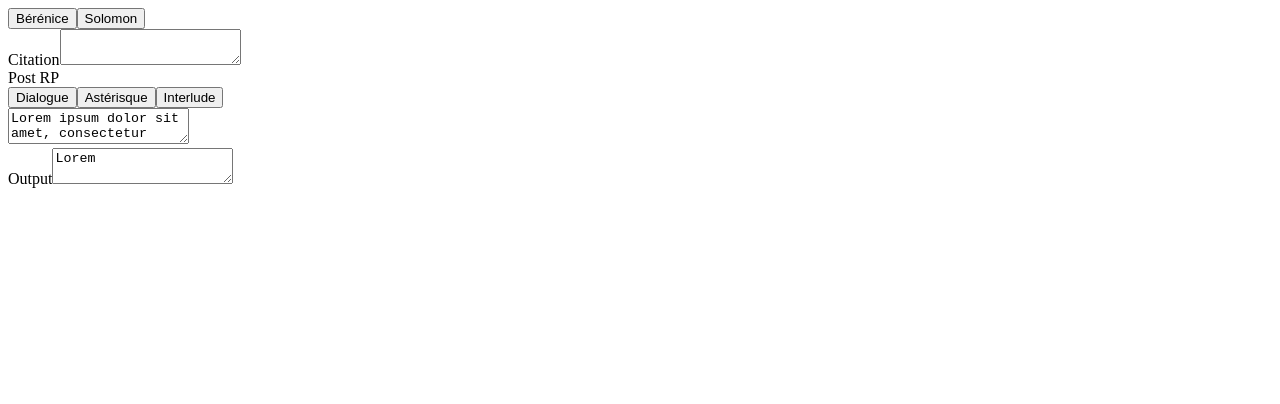
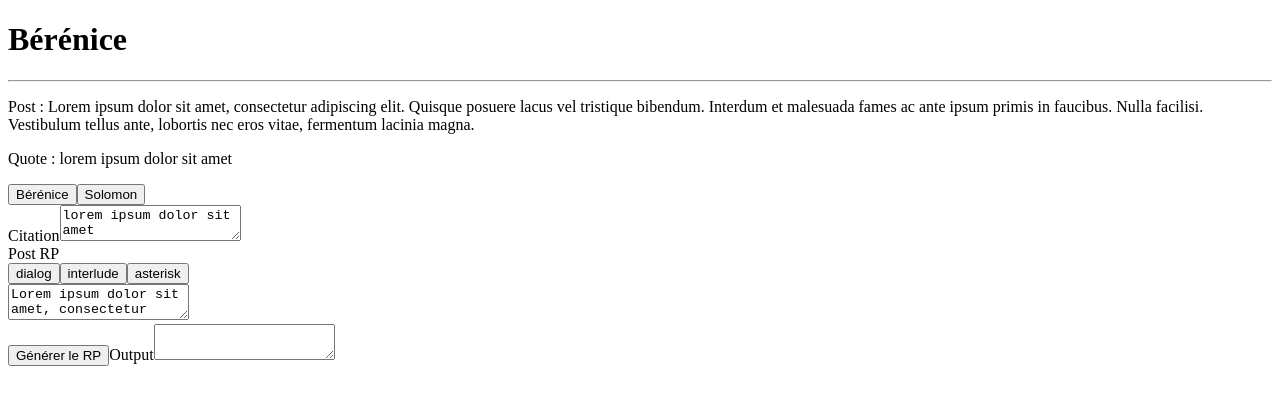
Before and after one commit to web-lux/forum-post-templater, a Vue app: page / in a window 1280 px wide. Shown: the top 404 px of the page. Built offline with nearby package versions, Linux system fonts and the light colour scheme; the HTML template or start-up script is replaced by a standard one.

Commit message:
wip: sub components + basic features

```diff
--- a/src/App.vue
+++ b/src/App.vue
@@ -1,94 +1,48 @@
 <script setup lang="ts">
-import { ref, useTemplateRef } from "vue";
-import { characterData } from "@/assets/characterData.ts";
+import { computed, ref } from "vue";
+import { characterData, PropertyName } from "@/assets/characterData.ts";
+import Ouput from "@/components/Ouput.vue";
+import FormatterInput from "@/components/FormatterInput.vue";
+import CharacterSelection from "@/components/CharacterSelection.vue";
 
-const currentCharacter = ref(characterData[0]);
-const postInputElement = useTemplateRef("post-input");
-const output = ref("Lorem");
-
-const previousPostState = ref();
+const currentCharacterIndex = ref(0);
+const currentCharacter = computed(() => characterData[currentCharacterIndex.value]);
 const post = ref(
   "Lorem ipsum dolor sit amet, consectetur adipiscing elit. Quisque posuere lacus vel tristique bibendum. Interdum et malesuada fames ac ante ipsum primis in faucibus. Nulla facilisi. Vestibulum tellus ante, lobortis nec eros vitae, fermentum lacinia magna.",
 );
-const quote = ref("");
+const quote = ref("lorem ipsum dolor sit amet");
 
-type possibleProperty =
-  | "color"
-  | "style"
-  | "wrapper"
-  | "quote"
-  | "dialog"
-  | "interlude"
-  | "asterisk";
-
-function replaceByFormatted(replacement: string, targetProperty: possibleProperty) {
+function replaceByFormatted(replacement: string, targetProperty: PropertyName) {
+  if (!currentCharacter.value[targetProperty]) return;
   return currentCharacter.value[targetProperty].replace("{{SLOT}}", replacement);
 }
 
-function applyDialog() {
-  if (!postInputElement.value) return;
-
-  const { selectionStart, selectionEnd, value } = postInputElement.value;
-  const before = value.substring(0, selectionStart);
-  const after = value.substring(selectionEnd);
-
-  previousPostState.value = post.value;
-
-  if (selectionStart !== selectionEnd) {
-    const selection = value.substring(selectionStart, selectionEnd);
-    const formattedSelection = replaceByFormatted(selection, "dialog");
-    post.value = `${before}${formattedSelection}${after}`;
-  } else {
-    post.value = `${before}${replaceByFormatted("", "dialog")}${after}`;
-  }
-
-  postInputElement.value.focus();
-}
-
-function handleReturn(e: KeyboardEvent) {
-  if (e.key === "z") {
-    post.value = previousPostState.value;
-  }
+function handleCharacterChange(index: number) {
+  if (currentCharacterIndex.value === index) return;
+  currentCharacterIndex.value = index;
 }
 </script>
 
 <template>
-  <aside class="character-selection">
-    <button>Bérénice</button>
-    <button>Solomon</button>
-  </aside>
+  <header>
+    <h1>{{ currentCharacter.name }}</h1>
+    <hr />
+    <p>Post : {{ post }}</p>
+    <p>Quote : {{ quote }}</p>
+  </header>
+
+  <CharacterSelection @change-current-character="handleCharacterChange"></CharacterSelection>
 
   <main>
-    <div class="input">
-      <div class="quote-field">
-        <label for="quote">Citation</label>
-        <textarea name="quote" id="quote" v-model="quote"></textarea>
-      </div>
+    <FormatterInput
+      :current-character
+      :replace-by-formatted
+      v-model:post="post"
+      v-model:quote="quote"
+      @update-post="(text) => (post = text)"
+    ></FormatterInput>
 
-      <div class="templater">
-        <label for="post">Post RP</label>
-        <div class="templater-input">
-          <div class="templater-buttons">
-            <button @click="applyDialog">Dialogue</button>
-            <button>Astérisque</button>
-            <button>Interlude</button>
-          </div>
-          <textarea
-            name="post"
-            id="post"
-            v-model="post"
-            placeholder="Lorem ispum..."
-            ref="post-input"
-            @keyup.ctrl="handleReturn"
-          ></textarea>
-        </div>
-      </div>
-    </div>
-
-    <div class="output">
-      <label for="result">Output</label>
-      <textarea name="result" id="result" class="result" readonly v-model="output"></textarea>
-    </div>
+    <Ouput :current-character :post :quote :replaceByFormatted></Ouput>
   </main>
 </template>
 
--- a/src/assets/characterData.ts
+++ b/src/assets/characterData.ts
@@ -1,13 +1,58 @@
-const ennie = {
-  color: "#93b2bd",
-  get style() {
-    return `<style>@import url(https://fonts.googleapis.com/css2?family=Bitter:ital,wght@0,100..900;1,100..900&family=Open+Sans:ital,wght@0,300..800;1,300..800&display=swap);.asterisk,.ennie b, .ennie strong{color:${this.color}}.ennie{text-align:justify;font-family:Bitter,Merriweather,Georgia,serif;font-size:14px}.ennie-quote{display:block;text-align:right;letter-spacing:5px;text-shadow:1px 0 0 #ff7979,-1px 0 0 #83e2ff;font-family:"Open Sans";text-transform:uppercase;font-weight:700}.ennie-interlude{display:block;border-left:solid 20px var(--dark);padding-left:12px}.ennie-interlude+br,.ennie-quote+br{display:none}.asterisk{font-weight:700;transform:scale(1.8);display:inline-block}.asterisk,.ennie b,.ennie strong, .ennie i,.ennie-interlude{font-size:inherit;font-family:inherit}</style>`;
+enum PropertyName {
+  COLOR = "color",
+  STYLE = "style",
+  WRAPPER = "wrapper",
+  QUOTE = "quote",
+  DIALOG = "dialog",
+  INTERLUDE = "interlude",
+  ASTERISK = "asterisk",
+  BR = "br",
+}
+
+interface CharacterDataI {
+  name: string;
+  [PropertyName.COLOR]: string;
+  [PropertyName.STYLE]: string;
+  [PropertyName.WRAPPER]: string;
+  [PropertyName.QUOTE]: string;
+  [PropertyName.DIALOG]: string;
+  [PropertyName.INTERLUDE]?: string;
+  [PropertyName.ASTERISK]?: string;
+  [PropertyName.BR]?: string;
+  formatButtons: PropertyName[];
+}
+
+const ennie: CharacterDataI = {
+  name: "Bérénice",
+  [PropertyName.COLOR]: "#93b2bd",
+  get [PropertyName.STYLE]() {
+    return `<style>@import url(https://fonts.googleapis.com/css2?family=Bitter:ital,wght@0,100..900;1,100..900&family=Open+Sans:ital,wght@0,300..800;1,300..800&display=swap);.asterisk,.ennie b, .ennie strong{color:${this[PropertyName.COLOR]}}.ennie{text-align:justify;font-family:Bitter,Merriweather,Georgia,serif;font-size:14px}.ennie-quote{display:block;text-align:right;letter-spacing:5px;text-shadow:1px 0 0 #ff7979,-1px 0 0 #83e2ff;font-family:"Open Sans";text-transform:uppercase;font-weight:700}.ennie-interlude{display:block;border-left:solid 20px var(--dark);padding-left:12px}.ennie-interlude+br,.ennie-quote+br{display:none}.asterisk{font-weight:700;transform:scale(1.8);display:inline-block}.asterisk,.ennie b,.ennie strong, .ennie i,.ennie-interlude{font-size:inherit;font-family:inherit}</style>`;
   },
-  wrapper: '<div class="ennie">{{SLOT}}</div>',
-  quote: '<div class="ennie-quote">{{SLOT}}</div>',
-  dialog: "[b]{{SLOT}}[/b]",
-  interlude: '<div class="ennie-interlude">{{SLOT}}</div>',
-  asterisk: '<span class="asterisk">{{SLOT}}</span>',
+  [PropertyName.WRAPPER]: '<div class="ennie">{{SLOT}}</div>',
+  [PropertyName.QUOTE]: '<div class="ennie-quote">{{SLOT}}</div>',
+  [PropertyName.DIALOG]: "[b]{{SLOT}}[/b]",
+  [PropertyName.INTERLUDE]: "<div class='ennie-interlude'>{{SLOT}}</div>",
+  [PropertyName.ASTERISK]: "<span class='asterisk'>*</span>",
+  get formatButtons() {
+    return [PropertyName.DIALOG, PropertyName.INTERLUDE, PropertyName.ASTERISK];
+  },
 };
 
-export const characterData = [ennie];
+const solomon: CharacterDataI = {
+  name: "Solomon",
+  [PropertyName.COLOR]: "goldenrod",
+  get [PropertyName.STYLE]() {
+    return `<style>.solomon {padding: 10px 20px 10px 20px;} .solomon strong {color: ${this[PropertyName.COLOR]}; font-weight: normal;} .solomon-citation{text-transform: lowercase;text-align:right;font-size:small;color:var(--mid);font-style:italic;letter-spacing:1px}.solomon-citation:after{content:"";width:100%;height:1px;background:var(--mid);display:block;margin-top:10px; margin-bottom: 20px;}</style>`;
+  },
+  [PropertyName.WRAPPER]: '<div class="solomon nbr">{{SLOT}}</div>',
+  [PropertyName.QUOTE]: '<div class="solomon-citation br">{{SLOT}}</div>',
+  [PropertyName.DIALOG]: "[b]{{SLOT}}[/b]",
+  [PropertyName.BR]: '<p class="solomon-rp br">{{SLOT}}</p>',
+  get formatButtons() {
+    return [PropertyName.DIALOG, PropertyName.BR];
+  },
+};
+
+const characterData = [ennie, solomon];
+
+export { characterData, PropertyName };
--- /dev/null
+++ b/src/components/CharacterSelection.vue
@@ -0,0 +1,18 @@
+<script setup lang="ts">
+import { characterData } from "@/assets/characterData.ts";
+const emit = defineEmits(["changeCurrentCharacter"]);
+</script>
+
+<template>
+  <aside class="character-selection">
+    <button
+      v-for="character in characterData"
+      :key="character.name"
+      @click="emit('changeCurrentCharacter', characterData.indexOf(character))"
+    >
+      {{ character.name }}
+    </button>
+  </aside>
+</template>
+
+<style scoped></style>
--- /dev/null
+++ b/src/components/FormatterInput.vue
@@ -0,0 +1,67 @@
+<script setup lang="ts">
+import type { PropertyName } from "@/assets/characterData.ts";
+import { ref, useTemplateRef } from "vue";
+
+const props = defineProps(["currentCharacter", "replaceByFormatted"]);
+const post = defineModel<string>("post");
+const quote = defineModel<string>("quote");
+const emit = defineEmits(["updatePost"]);
+const postInputElement = useTemplateRef("post-input");
+const previousPostState = ref();
+
+function handleReturn(e: KeyboardEvent) {
+  if (e.key === "z" && previousPostState.value) {
+    emit("updatePost", previousPostState.value);
+  }
+}
+
+function applyTemplateToSelection(propertyName: PropertyName) {
+  if (!postInputElement.value) return;
+
+  const { selectionStart, selectionEnd, value } = postInputElement.value;
+  const before = value.substring(0, selectionStart);
+  const after = value.substring(selectionEnd);
+
+  previousPostState.value = post;
+
+  if (selectionStart !== selectionEnd) {
+    const selection = value.substring(selectionStart, selectionEnd);
+    const formattedSelection = props.replaceByFormatted(selection, propertyName);
+    emit("updatePost", `${before}${formattedSelection}${after}`);
+  } else {
+    emit("updatePost", `${before}${props.replaceByFormatted("", propertyName)}${after}`);
+  }
+}
+</script>
+
+<template>
+  <div class="input">
+    <div class="quote-field">
+      <label for="quote">Citation</label>
+      <textarea name="quote" id="quote" v-model="quote"></textarea>
+    </div>
+
+    <div class="templater">
+      <label for="post">Post RP</label>
+      <div class="templater-input">
+        <div class="templater-buttons">
+          <button
+            v-for="style in currentCharacter.formatButtons"
+            :key="style"
+            @click="applyTemplateToSelection(style as PropertyName)"
+          >
+            {{ style }}
+          </button>
+        </div>
+        <textarea
+          name="post"
+          id="post"
+          v-model="post"
+          placeholder="Lorem ispum..."
+          ref="post-input"
+          @keyup.ctrl="handleReturn"
+        ></textarea>
+      </div>
+    </div>
+  </div>
+</template>
--- /dev/null
+++ b/src/components/Ouput.vue
@@ -0,0 +1,23 @@
+<script setup lang="ts">
+import { PropertyName } from "@/assets/characterData.ts";
+import { ref } from "vue";
+
+const props = defineProps(["currentCharacter", "post", "quote", "replaceByFormatted"]);
+
+const output = ref("");
+
+function generateOutput() {
+  if (!props.quote || !props.post) return;
+  const formattedQuote = props.replaceByFormatted(props.quote, PropertyName.QUOTE);
+  const html = props.replaceByFormatted(`${formattedQuote}\n${props.post}`, PropertyName.WRAPPER);
+  output.value = `${html}${props.currentCharacter[PropertyName.STYLE]}`;
+}
+</script>
+
+<template>
+  <div class="output">
+    <button @click="generateOutput">Générer le RP</button>
+    <label for="result">Output</label>
+    <textarea readonly name="result" id="result" class="result" v-model="output"></textarea>
+  </div>
+</template>
```
Also changed, not shown: eslint.config.js (+17 -10 lines).
